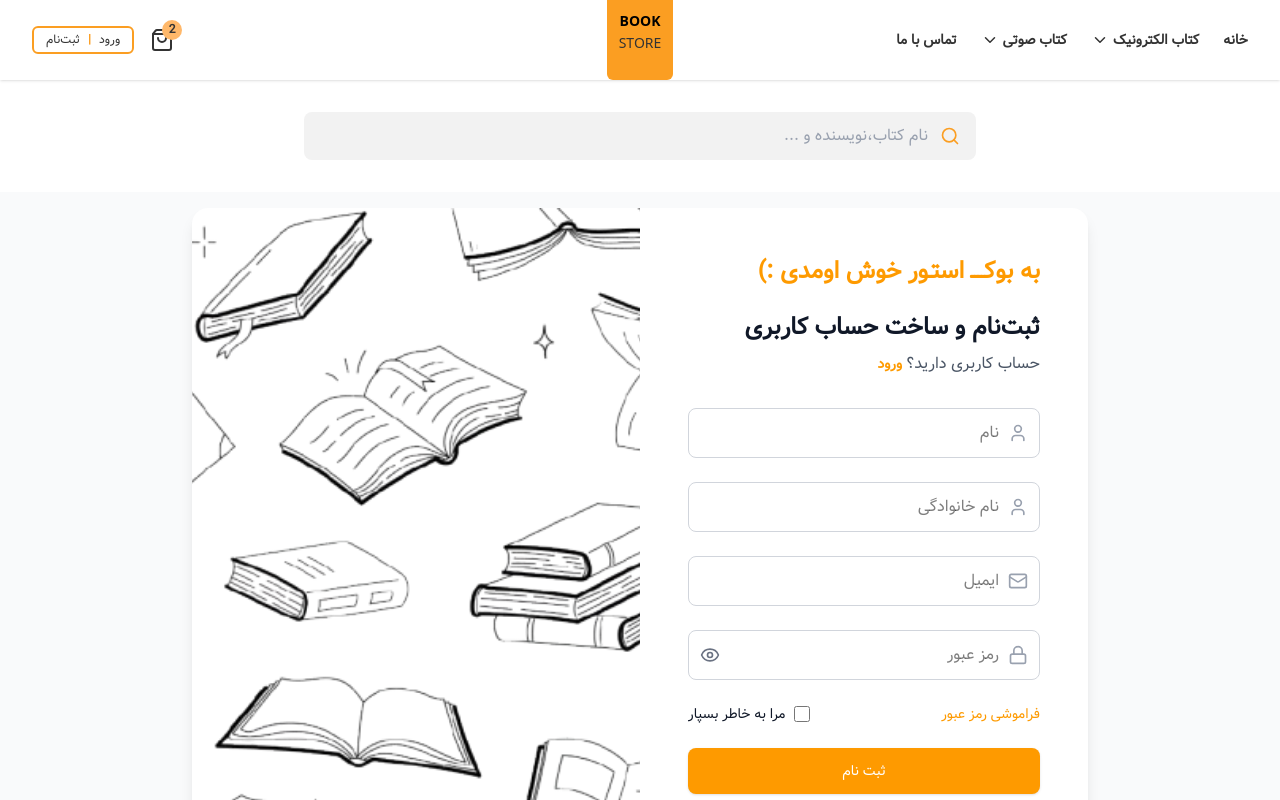
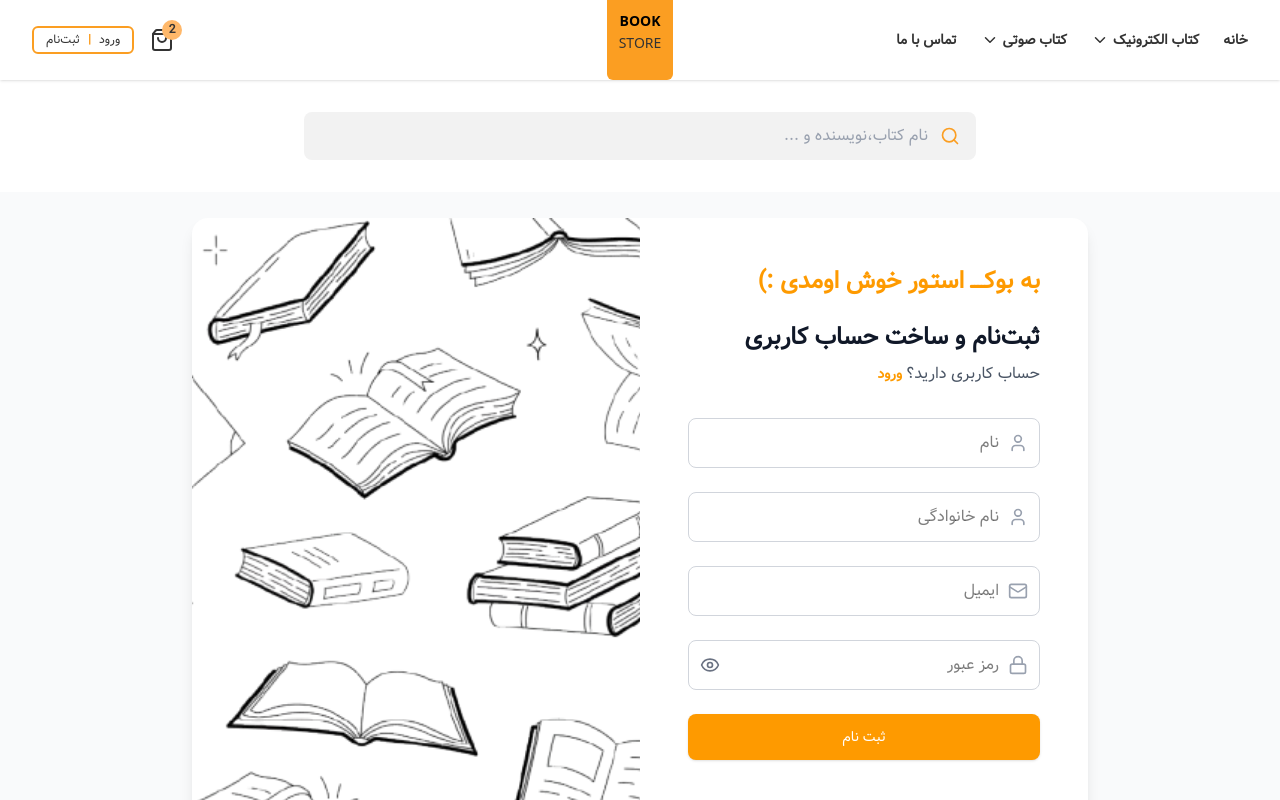
Before and after one commit to mahshid-sl/bookStore, a React (Vite) app: page /register in a window 1280 px wide. Shown: the top 800 px of the page. Built offline with nearby package versions, Linux system fonts and the light colour scheme.

Commit message:
feat: implement ProtectedRoute component for route protection in Cart and Profile pages

```diff
--- a/src/App.jsx
+++ b/src/App.jsx
@@ -5,6 +5,7 @@ import Loading from "./components/Loading";
 import ScrollToTop from "./components/ScrollToTop";
 import { Toaster } from "react-hot-toast";
 import AuthProvider from "./contexts/AuthContext";
+import ProtectedRoute from "./components/ProtectedRoute";
 
 // Lazy load the following pages
 const HomePage = lazy(() => import("./pages/HomePage"));
@@ -64,10 +65,24 @@ function App() {
                 {/* other pages=== */}
                 <Route path="contact" element={<ContactUs />} />
                 <Route path="aboutus" element={<AboutUs />} />
-                <Route path="cart" element={<Cart />} />
+                <Route
+                  path="cart"
+                  element={
+                    <ProtectedRoute>
+                      <Cart />
+                    </ProtectedRoute>
+                  }
+                />
                 <Route path="login" element={<LoginPage />} />
                 <Route path="register" element={<RegisterPage />} />
-                <Route path="profile" element={<ProfilePage />} />
+                <Route
+                  path="profile"
+                  element={
+                    <ProtectedRoute>
+                      <ProfilePage />
+                    </ProtectedRoute>
+                  }
+                />
                 <Route path="popularbook" element={<PopularBookPage />} />
                 <Route path="newbook" element={<NewArrivalsPage />} />
                 <Route path="recommended" element={<RecommendedBooksPage />} />
--- /dev/null
+++ b/src/components/ProtectedRoute.jsx
@@ -0,0 +1,19 @@
+import { useEffect } from "react";
+import { useNavigate } from "react-router-dom";
+
+import { useAuth } from "../contexts/AuthContext";
+
+function ProtectedRoute({ children }) {
+  const { isAuthenticated } = useAuth();
+  const navigate = useNavigate();
+
+  useEffect(() => {
+    if (!isAuthenticated) {
+      navigate("/login");
+    }
+  }, [isAuthenticated, navigate]);
+
+  return <div>{isAuthenticated ? children : null}</div>;
+}
+
+export default ProtectedRoute;
--- a/src/pages/RegisterPage.jsx
+++ b/src/pages/RegisterPage.jsx
@@ -182,29 +182,6 @@ function RegisterPage() {
                 )}
               </div>
 
-              <div className="flex items-center justify-between">
-                <Link
-                  to="#"
-                  className="text-sm font-medium text-amber-500 hover:underline"
-                >
-                  فراموشی رمز عبور
-                </Link>
-                <div className="flex items-center">
-                  <input
-                    id="remember-me"
-                    name="remember-me"
-                    type="checkbox"
-                    className="h-4 w-4 text-amber-600 focus:ring-amber-500 border-gray-300 rounded"
-                  />
-                  <label
-                    htmlFor="remember-me"
-                    className="mr-2 block text-sm text-gray-900"
-                  >
-                    مرا به خاطر بسپار
-                  </label>
-                </div>
-              </div>
-
               {/* Submit Button */}
               <div>
                 <button
```
